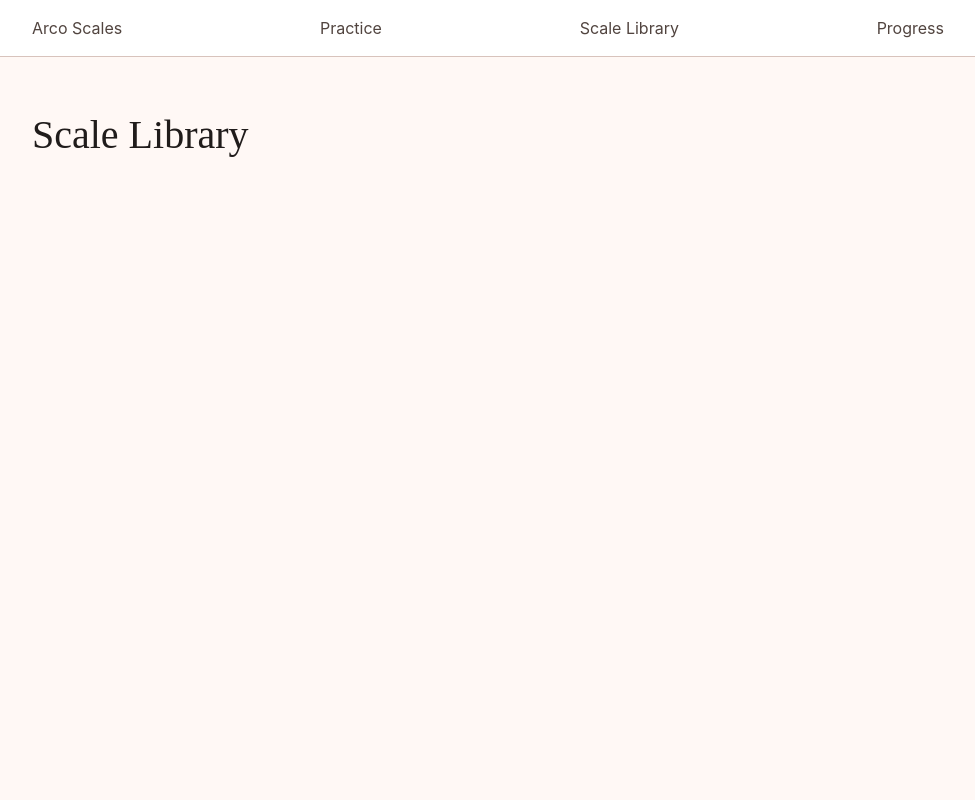
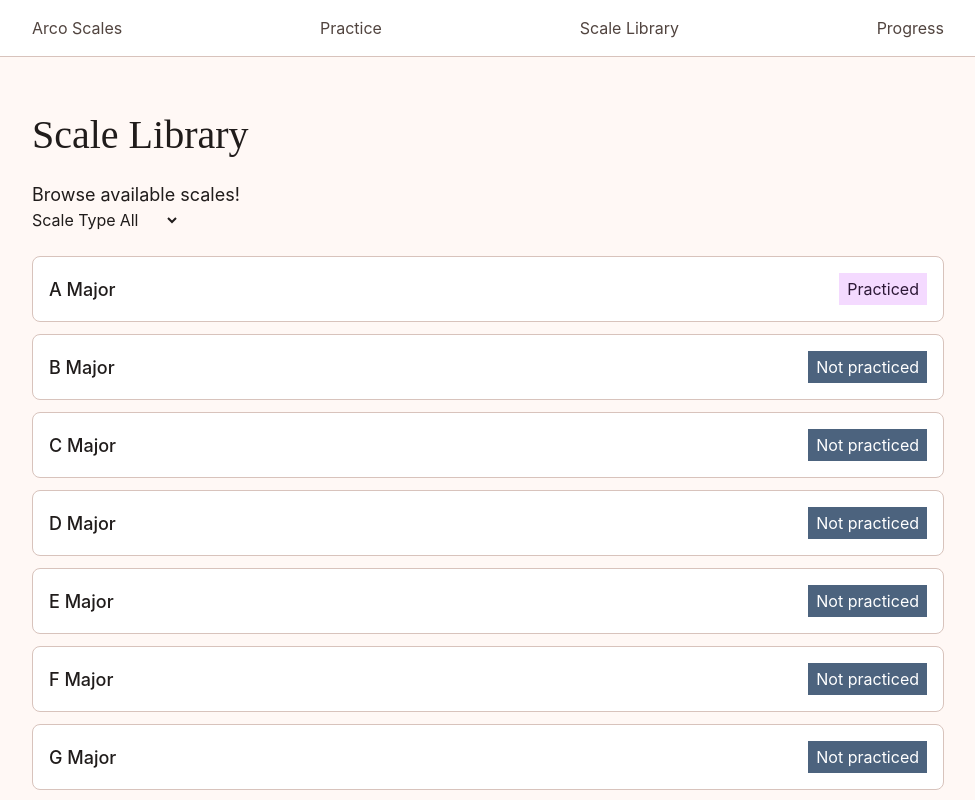
Before and after one commit to Caleb0206/arco-scales, a Next.js app: page /scales in a window 1280 px wide. Shown: the top 800 px of the page, without its empty margins (152-1127 px from the left). Built offline with nearby package versions, Linux system fonts and the light colour scheme.

Commit message:
scale library cage html css

```diff
--- a/app/globals.css
+++ b/app/globals.css
@@ -273,6 +273,44 @@ p {
   background-color: var(--md-sys-color-surface-container-lowest);
 }
 
+/* Scale library */
+.scale-library-list {
+  display: grid;
+  gap: var(--space-3);
+  margin: var(--space-5) var(--space-0);
+  padding: var(--space-0);
+  list-style: none;
+}
+
+.scale-library-row {
+  display: flex;
+  align-items: center;
+  justify-content: space-between;
+  gap: var(--space-4);
+  padding: var(--space-4);
+  border: var(--border-1) solid var(--md-sys-color-outline-variant);
+  border-radius: var(--radius-1);
+  background: var(--md-sys-color-surface-container-lowest);
+
+}
+
+.scale-name {
+  color: var(--md-sys-color-on-surface);
+  font-size: 1.125rem;
+  font-weight: 500;
+}
+
+.practice-status {
+  padding: var(--space-1) var(--space-2);
+  background: var(--md-sys-color-tertiary);
+  color: var(--md-sys-color-on-tertiary);
+}
+
+.practice-status.is-practiced {
+  background: var(--md-sys-color-secondary-container);
+  color: var(--md-sys-color-on-secondary-container);
+}
+
 .complete-button {
 
   display: inline-flex;
--- a/app/scales/page.tsx
+++ b/app/scales/page.tsx
@@ -1,12 +1,76 @@
-import Image from "next/image";
-import Card from "@/components/Card";
+"use client";
+
+import { useState } from "react";
+
+type ScaleType = "major" | "minor";
+
+type Scale = {
+    name: String;
+    type: ScaleType;
+    hasPracticed: boolean;
+}
+
+
+const scales: Scale[] = [
+    { name: "A Major", type: "major", hasPracticed: true },
+    { name: "B Major", type: "major", hasPracticed: false },
+    { name: "C Major", type: "major", hasPracticed: false },
+    { name: "D Major", type: "major", hasPracticed: false },
+    { name: "E Major", type: "major", hasPracticed: false },
+    { name: "F Major", type: "major", hasPracticed: false },
+    { name: "G Major", type: "major", hasPracticed: false },
+    { name: "A Minor", type: "minor", hasPracticed: false },
+    { name: "B Minor", type: "minor", hasPracticed: false },
+    { name: "C Minor", type: "minor", hasPracticed: false },
+    { name: "D Minor", type: "minor", hasPracticed: true },
+    { name: "E Minor", type: "minor", hasPracticed: false },
+    { name: "F Minor", type: "minor", hasPracticed: false },
+    { name: "G Minor", type: "minor", hasPracticed: false },
+]
 
 export default function Scales() {
+    const [scaleFilter, setScaleFilter] = useState<"all" | ScaleType>("all");
+
+    const visibleScales =
+        scaleFilter === "all" ? scales : scales.filter((scale) => scale.type === scaleFilter);
+
     return (
         <div className="background">
             <main>
                 <div>
                     <h1>Scale Library</h1>
+                    <p>Browse available scales!</p>
+
+                    <div className="library-toolbar">
+                        <label className="scale-filter" htmlFor="scale-type">
+                            Scale Type
+
+                            <select
+                                id="scale-type"
+                                value={scaleFilter}
+                                onChange={(event) => setScaleFilter(event.target.value as "all" | ScaleType)}>
+                                <option value="all">All</option>
+                                <option value="major">Major</option>
+                                <option value="minor">Minor</option>
+                            </select>
+                        </label>
+                    </div>
+
+                    <ul className="scale-library-list">
+                        {visibleScales.map((scale) => (
+                            <li className="scale-library-row" key={scale.name}>
+                                <span className="scale-name">{scale.name}</span>
+
+                                <span
+                                    className={
+                                        scale.hasPracticed ? "practice-status is-practiced" : "practice-status"
+                                    }
+                                >
+                                    {scale.hasPracticed ? "Practiced" : "Not practiced"}
+                                </span>
+                            </li>
+                        ))}
+                    </ul>
                 </div>
             </main>
         </div>
```
